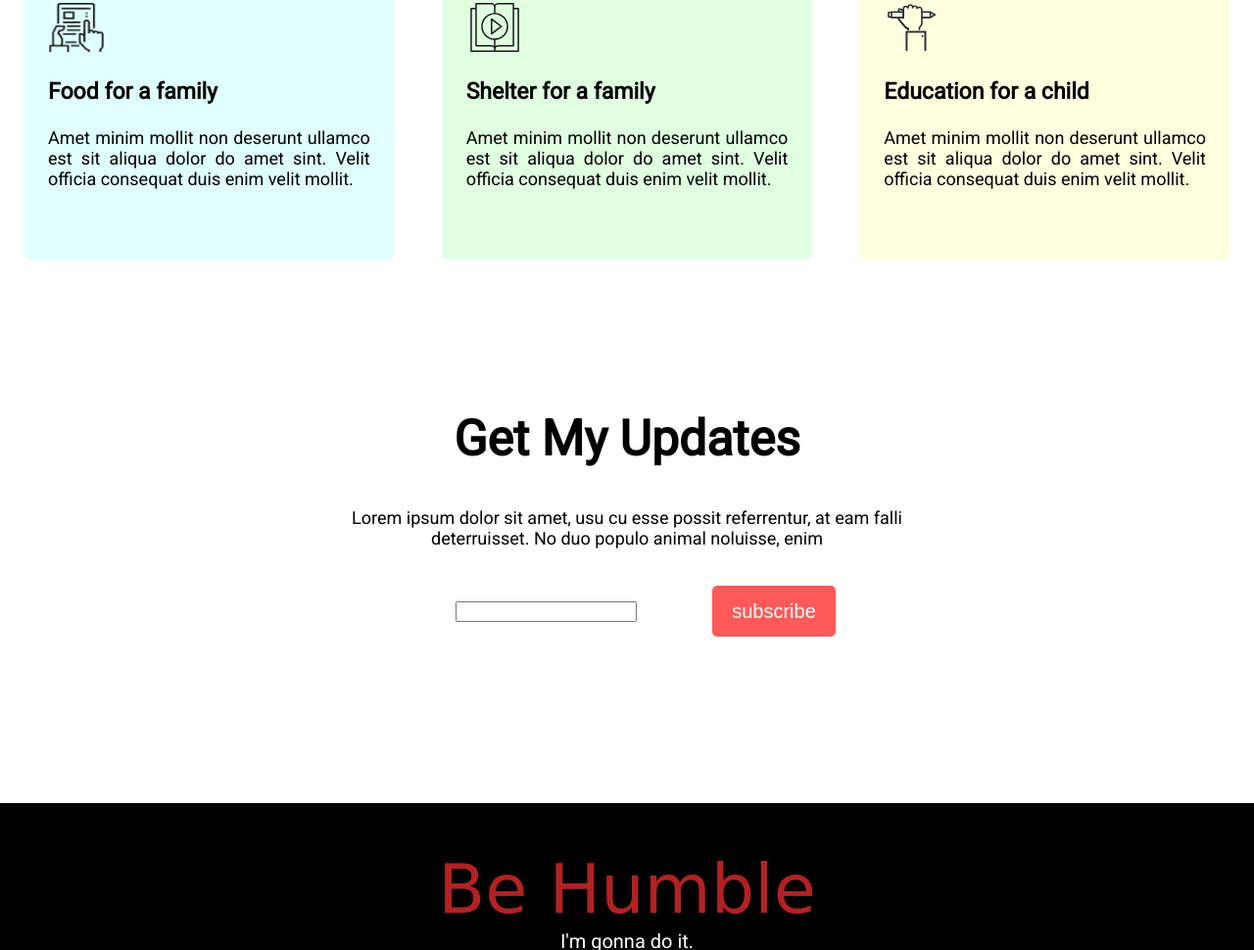
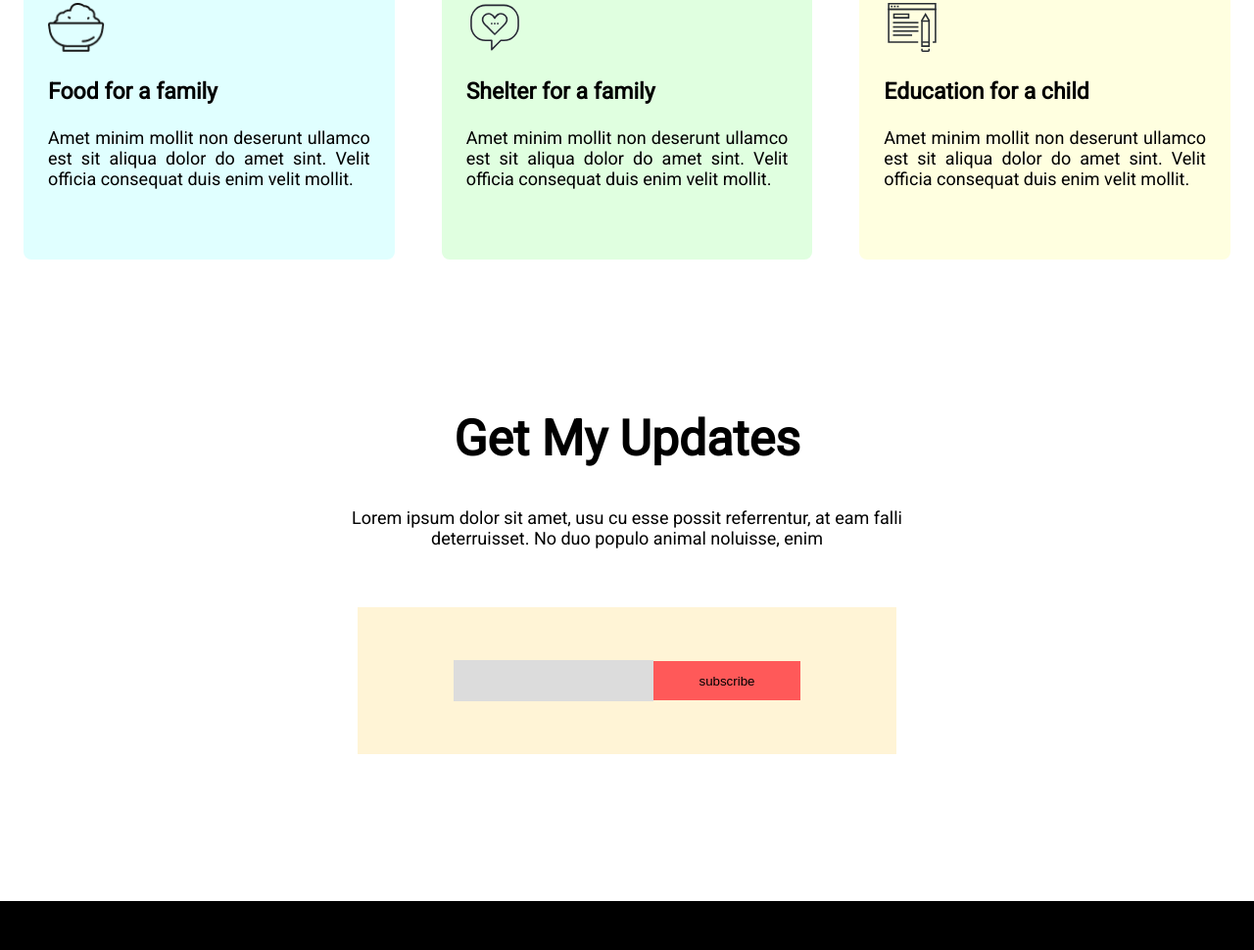
Before and after one commit to sayyed-ahsan/Assignment-1, a plain HTML site: page index.html in a window 1280 px wide. Shown: the part 1764-2734 px from the top of the page at 98% size. Drawn offline with Linux system fonts and the light colour scheme; a web font is replaced by a local one.

Commit message:
button added

```diff
--- a/index.html
+++ b/index.html
@@ -19,7 +19,7 @@
             <h1 class="banner-title">Let's Help Those Who Are <br> More In Need </h1>
             <p class="white-p">People who are needy don't have enough of life's necessities, like money, food, water,
                 education, <br> or shelter. So, we should stand by them</p>
-            <button>Donet Today</button>
+            <button class="red-button">Donet Today</button>
         </div>
     </section>
     <!-- /* second section *//* second section */ -->
@@ -38,7 +38,7 @@
         <form>
             <input class="other-amount" placeholder="Other Amount (tk)..." type="text">
         </form>
-        <button>Donet Now</button>
+        <button class="red-button">Donet Now</button>
     </Section>
     <!-- donate plan (3rd section) -->
     <section>
@@ -50,19 +50,19 @@
         </div>
         <div id="plans">
             <div class="plan-card">
-                <img src="icons/Frame-1.png" alt="">
+                <img src="icons/food.png" alt="">
                 <h3 class="card-title">Food for a family</h3>
                 <p>Amet minim mollit non deserunt ullamco est sit aliqua dolor do amet sint. Velit officia consequat
                     duis enim velit mollit.</p>
             </div>
             <div class="plan-card2">
-                <img src="icons/icon6.svg" alt="">
+                <img src="icons/icon9.svg" alt="">
                 <h3 class="card-title">Shelter for a family</h3>
                 <p>Amet minim mollit non deserunt ullamco est sit aliqua dolor do amet sint. Velit officia consequat
                     duis enim velit mollit.</p>
             </div>
             <div class="plan-card3">
-                <img src="icons/icon5.svg" alt="">
+                <img src="icons/icon4.svg" alt="">
                 <h3 class="card-title">Education for a child</h3>
                 <p>Amet minim mollit non deserunt ullamco est sit aliqua dolor do amet sint. Velit officia consequat
                     duis enim velit mollit.</p>
@@ -78,14 +78,12 @@
             animal noluisse, enim
         </p>
         <div>
-            <div class="give-mail">
+            <div class="give-email">
                 <div>
-                    <form id="input-box">
-                        <input type="email">
-                    </form>
+                    <input class="input-email" type="email">
                 </div>
                 <div>
-                    <button>subscribe</button>
+                    <button id="submit-button">subscribe</button>
                 </div>
             </div>
         </div>
--- a/style.css
+++ b/style.css
@@ -39,7 +39,7 @@ p {
 
 /* button */
 
-button {
+.red-button {
     background-color: rgb(255, 89, 89);
     border: none;
     color: rgb(255, 255, 255);
@@ -178,17 +178,52 @@ button {
     margin-top: 130px;
 }
 
-.give-mail {
+.give-email {
     display: flex;
     justify-content: center;
     align-items: center;
+    height: 150px;
+    width: 550px;
+    margin-top: 60px;
+    background-color: rgb(255, 244, 214);
+    margin-left: auto;
+    margin-right: auto;
 }
 
-#input-box {
-    width: 300px;
-    padding-top: 10px;
-    padding-bottom: 10px;
+.input-email {
+    height: 40px;
+    width: 200px;
+    margin: 0px;
+    background-color: rgb(220, 220, 220);
+    border-right: 0px;
+    border-left: 0px;
+    border-top: 0px;
+    border-bottom: 0px;
+    font-size: 18px;
 }
+
+#submit-button {
+    border-radius: 0px;
+    height: 40px;
+    width: 150px;
+    margin-left: auto;
+    text-align: center;
+    border-right: 0px;
+    border-left: 0px;
+    border-top: 0px;
+    border-bottom: 0px;
+    background-color: rgb(255, 89, 89);
+}
+
+
+
+
+
+
+
+
+
+
 
 
 
```
Also changed, not shown: images/donation0.jpg (deleted), images/donation1.jpg (deleted), images/donation10.jpg (deleted), images/donation11.jpg (deleted), images/donation13.jpg (deleted), images/donation14.webp (deleted), images/donation2.jpg (deleted), images/donation4.jpg (deleted), images/donation5.jpg (deleted), images/donation6.jpg (deleted), images/donation7.jpg (deleted), images/donation8.jpg (deleted), images/donation9.jpg (deleted).
